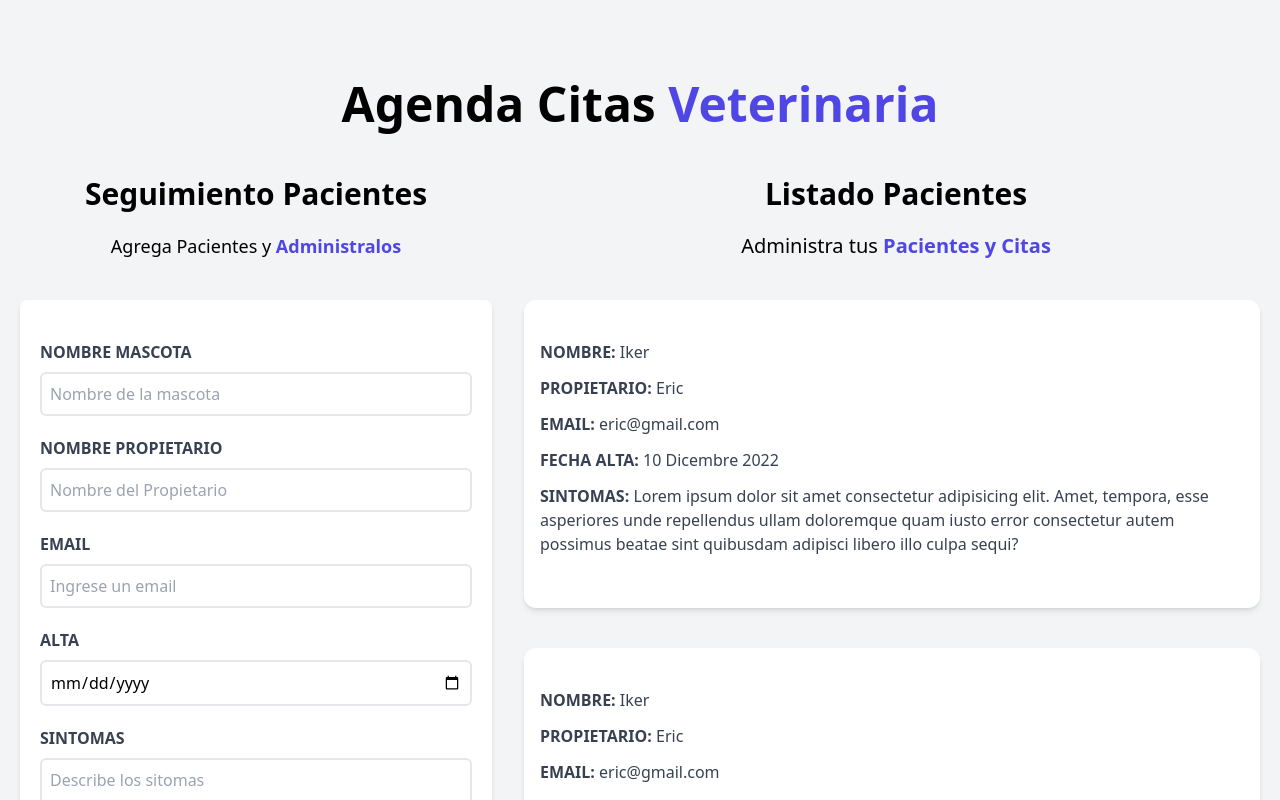
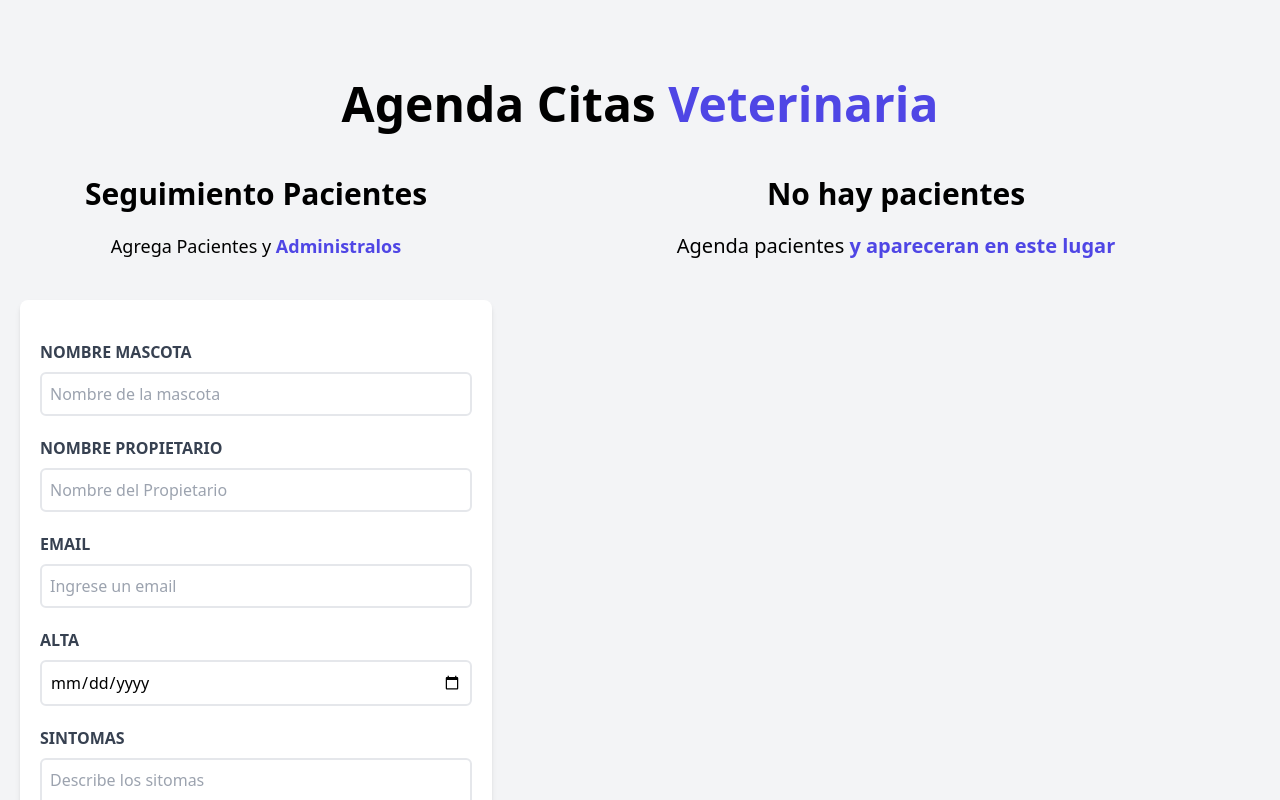
Before and after one commit to ericseparovic/citas-veterinaria, a React (Vite) app: page / in a window 1280 px wide. Shown: the top 800 px of the page. Built offline with nearby package versions, Linux system fonts and the light colour scheme.

Commit message:
Add patients via map method

```diff
--- a/src/App.jsx
+++ b/src/App.jsx
@@ -12,7 +12,7 @@ function App() {
 
       <div className="mt-12 md:flex">
         <Formulario setPacientes={setPacientes} pacientes={pacientes} />
-        <ListadoPacientes />
+        <ListadoPacientes pacientes={pacientes} />
       </div>
     </div>
   );
--- /dev/null
+++ b/src/Components/Error.jsx
@@ -0,0 +1,9 @@
+function Error({ mensaje }) {
+  return (
+    <div className="bg-red-800 text-white text-center p-3 uppercase font-bold mb-3">
+      <p>{mensaje}</p>
+    </div>
+  );
+}
+
+export default Error;
--- a/src/Components/Formulario.jsx
+++ b/src/Components/Formulario.jsx
@@ -1,4 +1,5 @@
 import { useState } from "react";
+import Error from "./Error";
 
 function Formulario({ setPacientes, pacientes }) {
   const [nombre, setNombre] = useState("");
@@ -8,6 +9,13 @@ function Formulario({ setPacientes, pacientes }) {
   const [sintomas, setSintomas] = useState("");
 
   const [error, setError] = useState(false);
+
+  const generarId = () => {
+    const random = Math.random().toString(36).substring(2);
+    const fecha = Date.now().toString(36);
+
+    return random + fecha;
+  };
 
   const handleSubmit = (e) => {
     e.preventDefault();
@@ -26,6 +34,7 @@ function Formulario({ setPacientes, pacientes }) {
       email,
       fecha,
       sintomas,
+      id: generarId(),
     };
 
     // Agrega objeto paciente en el arreglo de pacientes
@@ -51,11 +60,7 @@ function Formulario({ setPacientes, pacientes }) {
         className="bg-white shadow-md rounded-lg py-10 px-5 mt-10 mb-10 mx-5"
         onSubmit={handleSubmit}
       >
-        {error && (
-          <div className="bg-red-800 text-white text-center p-3 uppercase font-bold mb-3">
-            <p>Todos los campos son obligatorios</p>
-          </div>
-        )}
+        {error && <Error mensaje="Todos los campos son obligatorios" />}
 
         <div className="mb-5">
           <label
--- a/src/Components/ListadoPacientes.jsx
+++ b/src/Components/ListadoPacientes.jsx
@@ -1,20 +1,33 @@
 import Paciente from "./Paciente";
 
-function ListadoPacientes() {
+function ListadoPacientes({ pacientes }) {
   return (
     <div className="md:w-1/2 lg:w-3/5 md:h-screen overflow-scroll">
-      <h2 className="font-black text-3xl text-center">Listado Pacientes</h2>
+      {pacientes && pacientes.length ? (
+        <>
+          <h2 className="font-black text-3xl text-center">Listado Pacientes</h2>
 
-      <p className="text-xl mt-5 text-center  ">
-        Administra tus{" "}
-        <span className="text-indigo-600 font-bold">Pacientes y Citas</span>
-      </p>
+          <p className="text-xl mt-5 text-center  ">
+            Administra tus{" "}
+            <span className="text-indigo-600 font-bold">Pacientes y Citas</span>
+          </p>
 
-      <Paciente />
-      <Paciente />
-      <Paciente />
-      <Paciente />
-      <Paciente />
+          {pacientes.map((paciente) => {
+            return <Paciente paciente={paciente} key={paciente.id} />;
+          })}
+        </>
+      ) : (
+        <>
+          <h2 className="font-black text-3xl text-center">No hay pacientes</h2>
+
+          <p className="text-xl mt-5 text-center  ">
+            Agenda pacientes{" "}
+            <span className="text-indigo-600 font-bold">
+              y apareceran en este lugar
+            </span>
+          </p>
+        </>
+      )}
     </div>
   );
 }
--- a/src/Components/Paciente.jsx
+++ b/src/Components/Paciente.jsx
@@ -1,29 +1,24 @@
-function Paciente() {
+function Paciente({ paciente }) {
+  const { nombre, propietario, email, fecha, sintomas } = paciente;
+
   return (
     <div className="mx-5 mt-10 bg-white ml-3 shadow-md px-4 py-10 rounded-xl">
       <p className="font-bold mb-3 text-gray-700 uppercase">
-        Nombre: <span className="font-normal normal-case">Iker</span>
+        Nombre: <span className="font-normal normal-case">{nombre}</span>
       </p>
       <p className="font-bold mb-3 text-gray-700 uppercase">
-        Propietario: <span className="font-normal normal-case">Eric</span>
+        Propietario:{" "}
+        <span className="font-normal normal-case">{propietario}</span>
       </p>
       <p className="font-bold mb-3 text-gray-700 uppercase">
-        Email: <span className="font-normal normal-case">eric@gmail.com</span>
+        Email: <span className="font-normal normal-case">{email}</span>
       </p>
       <p className="font-bold mb-3 text-gray-700 uppercase">
-        Fecha Alta:{" "}
-        <span className="font-normal normal-case">10 Dicembre 2022</span>
+        Fecha Alta: <span className="font-normal normal-case">{fecha}</span>
       </p>
 
       <p className="font-bold mb-3 text-gray-700 uppercase">
-        Sintomas:{" "}
-        <span className="font-normal normal-case">
-          {" "}
-          Lorem ipsum dolor sit amet consectetur adipisicing elit. Amet,
-          tempora, esse asperiores unde repellendus ullam doloremque quam iusto
-          error consectetur autem possimus beatae sint quibusdam adipisci libero
-          illo culpa sequi?
-        </span>
+        Sintomas: <span className="font-normal normal-case">{sintomas}</span>
       </p>
     </div>
   );
```
